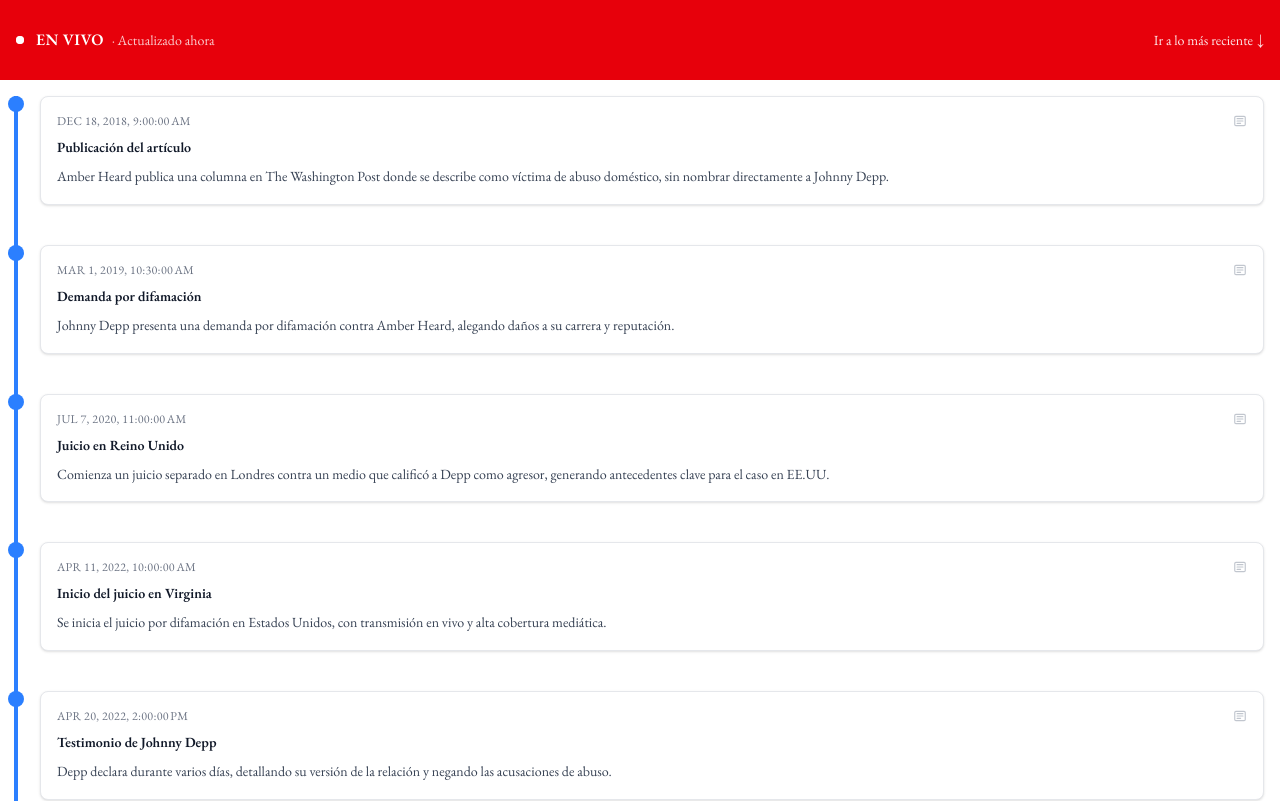
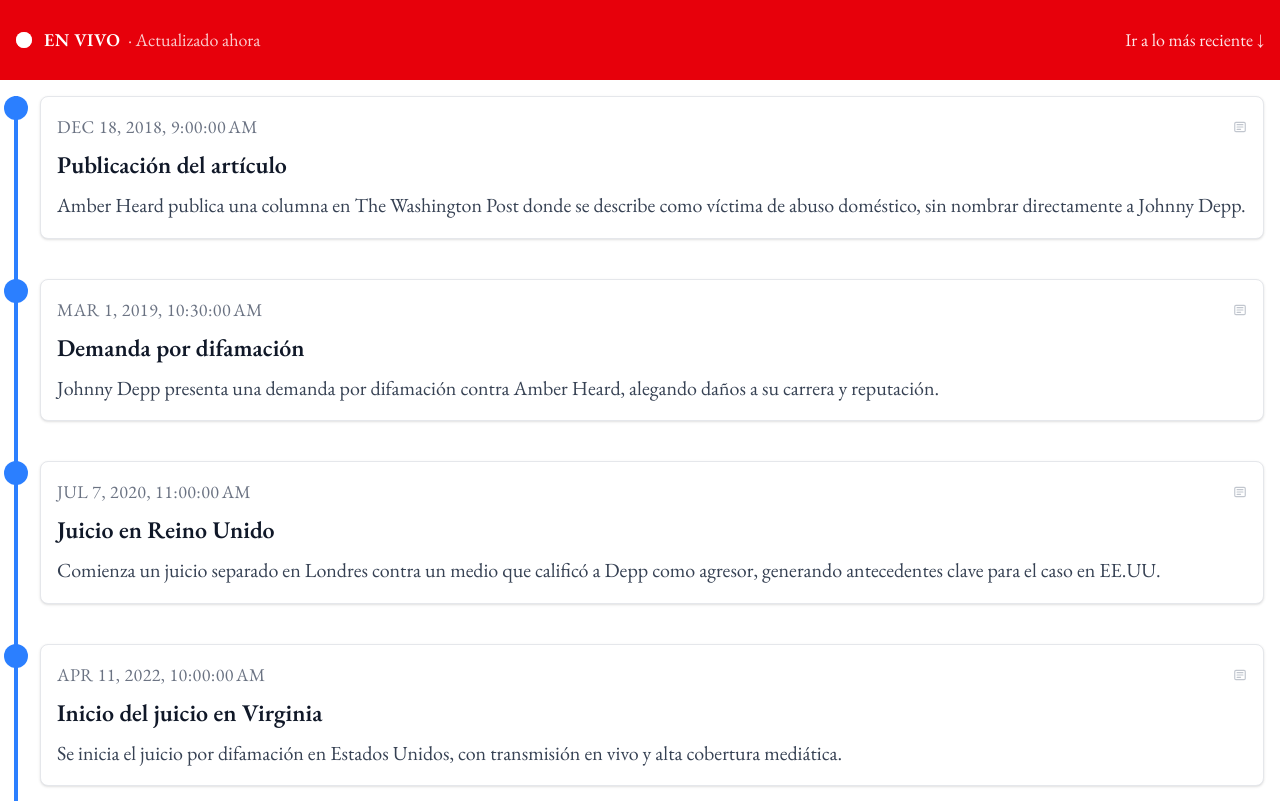
Before and after one commit to lightlinecom/lightline.front, an Angular app: page /story/1/timeline/1 in a window 1280 px wide. Shown: the top 801 px of the page. Built offline with nearby package versions, Linux system fonts and the light colour scheme.

Commit message:
add sizes for medium device

```diff
--- a/src/app/components/timeline-item/timeline-item.html
+++ b/src/app/components/timeline-item/timeline-item.html
@@ -1,5 +1,5 @@
 <!-- Mark point -->
-<div class="absolute w-4 h-4 left-0 transform -translate-x-1/2 rounded-full bg-blue-500"></div>
+<div class="absolute w-4 h-4 md:w-6 md:h-6 left-0 transform -translate-x-1/2 rounded-full bg-blue-500"></div>
 
 <!-- Card -->
 <div class="ml-6 p-4 space-y-2 bg-white rounded-lg shadow-sm border border-gray-200">
@@ -8,7 +8,7 @@
   <div class="flex items-center justify-between">
 
     <!-- Fecha -->
-    <h2 class="font-lightline uppercase tracking-wide text-xs text-gray-500">
+    <h2 class="font-lightline uppercase tracking-wide text-xs md:text-lg text-gray-500">
       {{ event().date | date:'medium' }}
     </h2>
 
@@ -23,15 +23,15 @@
 
   </div>
   <!-- Title -->
-  <h1 class="font-lightline text-sm font-semibold text-gray-900">{{ event().title }}</h1>
+  <h1 class="font-lightline text-sm md:text-2xl font-semibold text-gray-900">{{ event().title }}</h1>
 
   <!-- Description -->
-  <p class="font-lightline text-sm text-gray-700 leading-relaxed">{{ event().description }}
+  <p class="font-lightline text-sm md:text-xl text-gray-700 leading-relaxed">{{ event().description }}
   </p>
 
   <!-- Source and more details  -->
   @if(event().source){
-  <div class="font-lightline text-xs text-gray-500 mt-4">
+  <div class="font-lightline text-xs md:text-lg text-gray-500 mt-4">
     <span>Fuente(s): {{ event().source }}</span>
   </div>
   }
--- a/src/app/components/timeline/timeline.html
+++ b/src/app/components/timeline/timeline.html
@@ -1,21 +1,22 @@
 <!-- Live mode -->
-<div class="sticky left-0 top-0 z-10 h-20 px-4 flex items-center justify-between bg-red-600">
+<div class="sticky left-0 top-0 z-10 h-10 px-4 flex items-center justify-between bg-red-600
+  md:h-20">
 
-<div class="flex items-center gap-3 text-white">
+  <div class="flex items-center gap-3 text-white">
 
     <!-- Pulse -->
-    <span class="relative flex h-2 w-2">
+    <span class="relative flex h-2 w-2 md:h-4 md:w-4">
       <span class="animate-ping absolute inline-flex h-full w-full rounded-full bg-white opacity-75"></span>
-      <span class="relative inline-flex rounded-full h-2 w-2 bg-white"></span>
+      <span class="relative inline-flex rounded-full h-2 w-2 md:h-4 md:w-4 bg-white"></span>
     </span>
 
     <!-- Live -->
     <div class="flex items-center gap-2">
-      <span class="font-lightline font-semibold uppercase tracking-wide">
+      <span class="font-lightline font-semibold uppercase tracking-wide md:text-lg">
         En vivo
       </span>
 
-      <span class="font-lightline opacity-80 text-sm">
+      <span class="font-lightline opacity-80 text-sm md:text-lg">
         · Actualizado ahora
       </span>
     </div>
@@ -23,7 +24,7 @@
   </div>
 
   <!-- Recent -->
-  <button class="font-lightline text-sm text-white/90 hover:text-white transition flex items-center gap-1">
+  <button class="font-lightline text-sm md:text-lg text-white/90 hover:text-white transition flex items-center gap-1">
     Ir a lo más reciente
     <span class="text-base">↓</span>
   </button>
```
